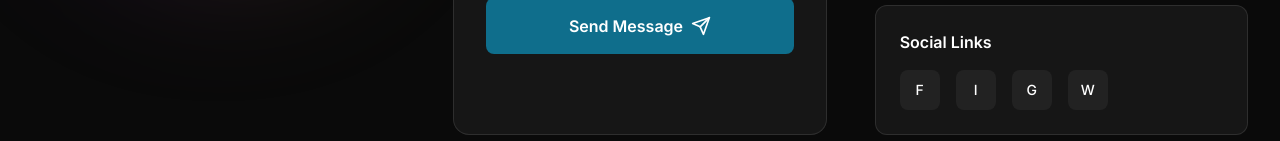
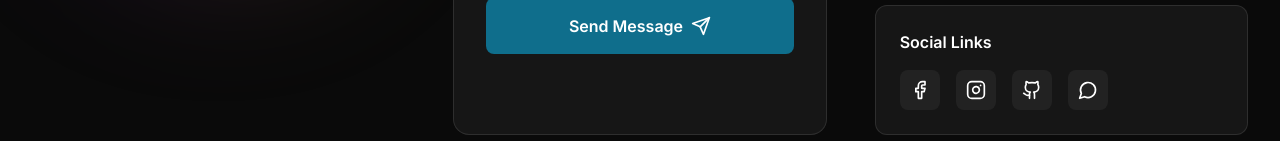
Before and after one commit to dromorongit/DromorNarh, a Next.js app: page /contact in a window 1280 px wide. Shown: the part 811-952 px from the top of the page. Built offline with nearby package versions, Linux system fonts and the light colour scheme.

Commit message:
Fix social links to use proper Lucide React icons instead of just first letters

```diff
--- a/src/app/contact/page.tsx
+++ b/src/app/contact/page.tsx
@@ -3,7 +3,7 @@
 import { useState } from 'react'
 import { motion } from 'framer-motion'
 import Image from 'next/image'
-import { Mail, Phone, MapPin, Send, MessageSquare, Clock, CheckCircle } from 'lucide-react'
+import { Mail, Phone, MapPin, Send, MessageSquare, Clock, CheckCircle, Facebook, Instagram, Github, MessageCircle } from 'lucide-react'
 
 export default function ContactPage() {
   const [formState, setFormState] = useState({
@@ -251,22 +251,38 @@ export default function ContactPage() {
             >
               <h3 className="font-semibold mb-4">Social Links</h3>
               <div className="flex space-x-4">
-                {[
-                  { name: 'Facebook', href: 'https://www.facebook.com' },
-                  { name: 'Instagram', href: 'https://www.instagram.com/iamdhrone' },
-                  { name: 'GitHub', href: 'https://github.com/dromorongit' },
-                  { name: 'WhatsApp', href: 'https://wa.me/233538284952' }
-                ].map((social) => (
                 <a
-                    key={social.name}
-                    href={social.href}
+                  href="https://www.facebook.com"
                   target="_blank"
                   rel="noopener noreferrer"
                   className="w-10 h-10 bg-white/5 rounded-lg flex items-center justify-center hover:bg-seaBlue/20 hover:text-seaBlue transition-colors"
                 >
-                    <span className="text-sm font-medium">{social.name[0]}</span>
+                  <Facebook size={20} />
                 </a>
-                ))}
+                <a
+                  href="https://www.instagram.com/iamdhrone"
+                  target="_blank"
+                  rel="noopener noreferrer"
+                  className="w-10 h-10 bg-white/5 rounded-lg flex items-center justify-center hover:bg-purple/20 hover:text-purple transition-colors"
+                >
+                  <Instagram size={20} />
+                </a>
+                <a
+                  href="https://github.com/dromorongit"
+                  target="_blank"
+                  rel="noopener noreferrer"
+                  className="w-10 h-10 bg-white/5 rounded-lg flex items-center justify-center hover:bg-white/20 hover:text-white transition-colors"
+                >
+                  <Github size={20} />
+                </a>
+                <a
+                  href="https://wa.me/233538284952"
+                  target="_blank"
+                  rel="noopener noreferrer"
+                  className="w-10 h-10 bg-white/5 rounded-lg flex items-center justify-center hover:bg-green-500/20 hover:text-green-500 transition-colors"
+                >
+                  <MessageCircle size={20} />
+                </a>
               </div>
             </motion.div>
           </motion.div>
```
Lines whose indentation alone changed are shown as unchanged.
